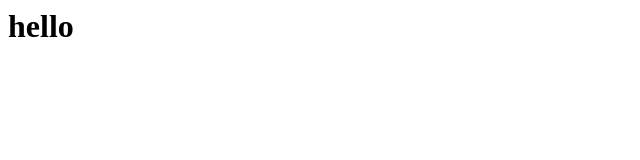
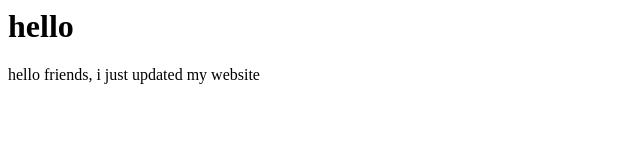
Before and after one commit to de-sousa/de-sousa.github.io, a plain HTML site: page index.html in a window 1280 px wide. Shown: the whole page, without its empty margins (0-640 px from the left). Drawn offline with Linux system fonts and the light colour scheme.

Commit message:
first update after a while

```diff
--- a/index.html
+++ b/index.html
@@ -1 +1,2 @@
 <h1> hello </h1>
+<p>hello friends, i just updated my website</p>
```
